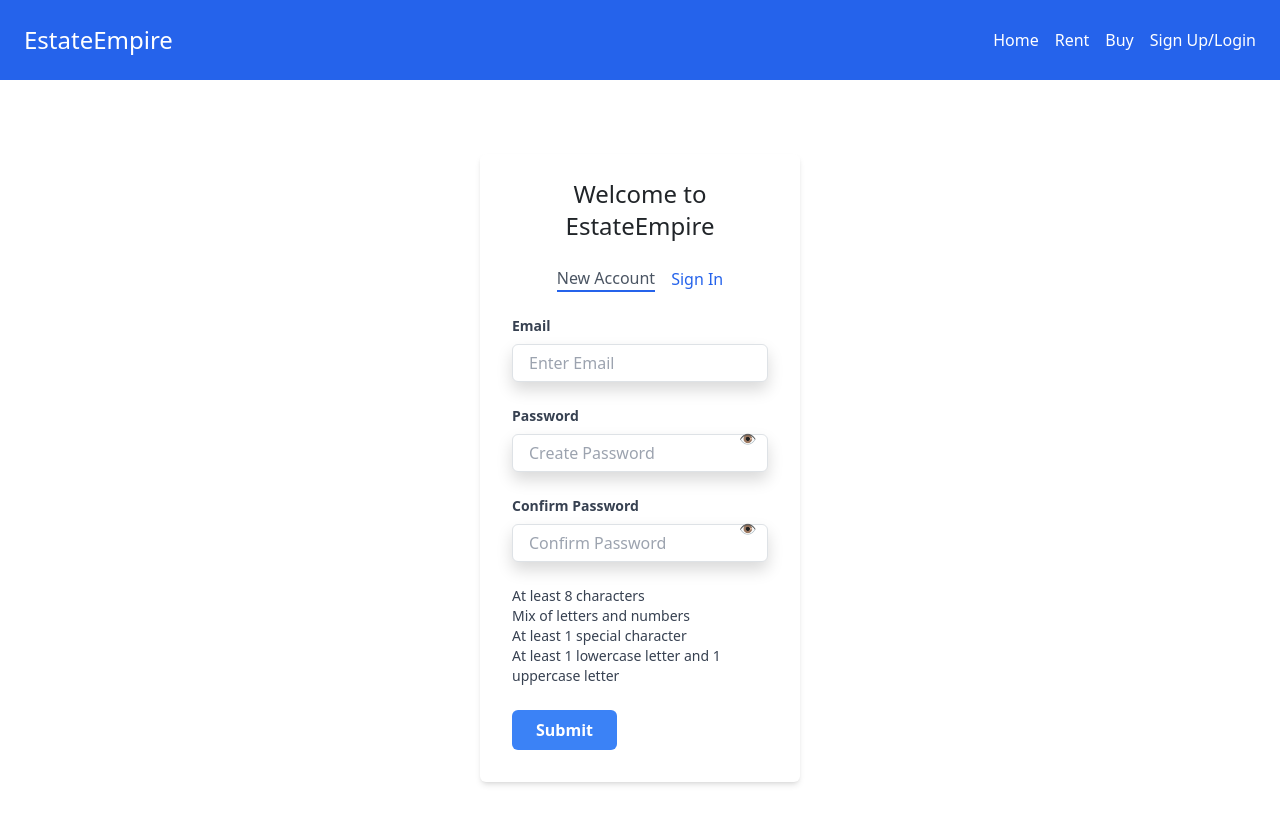
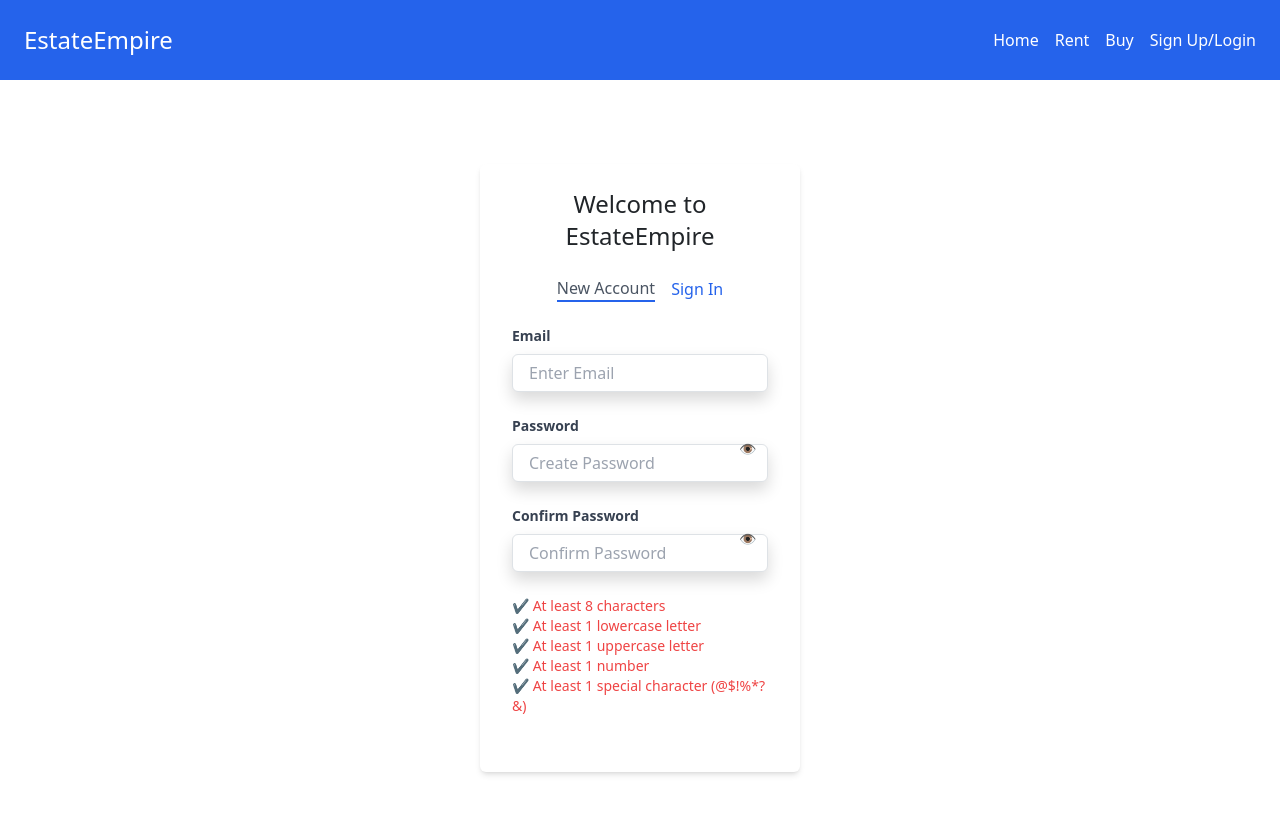
Before and after one commit to Eman-01/EstateEmpire-frontend, a React (Vite) app: page /signup in a window 1280 px wide. Shown: the top 824 px of the page. Built offline with nearby package versions, Linux system fonts and the light colour scheme.

Commit message:
added few modification

```diff
--- a/src/components/Login.jsx
+++ b/src/components/Login.jsx
@@ -1,3 +1,4 @@
+// src/pages/Login.jsx
 import React, { useState } from 'react';
 import { useNavigate } from 'react-router-dom';
 
@@ -5,13 +6,30 @@ const Login = ({ onLogin }) => {
   const [email, setEmail] = useState('');
   const [password, setPassword] = useState('');
   const [showPassword, setShowPassword] = useState(false);
+  const [errorMessage, setErrorMessage] = useState('');
   const navigate = useNavigate();
 
   const handleSubmit = (e) => {
     e.preventDefault();
-
+    const user = getUserByEmail(email);
+    if (!user) {
+      setErrorMessage('Account not created');
+      return;
+    }
+    if (user.password !== password) {
+      setErrorMessage('Incorrect password');
+      return;
+    }
     onLogin(email);
     navigate('/');
+  };
+
+  // Mock function to get user by email
+  const getUserByEmail = (email) => {
+    // Replace with actual logic to get user by email
+    // For now, it returns a mock user for demonstration purposes
+    const mockUser = { email: 'test@example.com', password: 'Test@1234' };
+    return email === mockUser.email ? mockUser : null;
   };
 
   return (
@@ -20,8 +38,8 @@ const Login = ({ onLogin }) => {
         <form onSubmit={handleSubmit} className="bg-white shadow-md rounded px-8 pt-6 pb-8 mb-4">
           <h2 className="mb-4 text-center text-2xl">Welcome to EstateEmpire</h2>
           <div className="flex justify-center mb-4">
-            <button type="button" onClick={() => navigate('/signup')} className="text-gray-600 border-b-2 border-blue-600">Sign In</button>
-            <button type="button" onClick={() => navigate('/login')} className="text-blue-600">Login</button>
+            <button type="button" onClick={() => navigate('/signup')} className="mr-4 text-blue-600">New Account</button>
+            <button type="button" className="text-gray-600 border-b-2 border-blue-600">Sign In</button>
           </div>
           <div className="mb-4">
             <label className="block text-gray-700 text-sm font-bold mb-2">Email</label>
@@ -46,9 +64,10 @@ const Login = ({ onLogin }) => {
               {showPassword ? '🙈' : '👁️'}
             </button>
           </div>
+          {errorMessage && <p className="text-red-500 text-xs italic mb-4">{errorMessage}</p>}
           <div className="flex items-center justify-between">
             <button type="submit" className="bg-blue-500 hover:bg-blue-700 text-white font-bold py-2 px-4 rounded focus:outline-none focus:shadow-outline">
-              Login
+              Submit
             </button>
           </div>
         </form>
--- a/src/components/Signup.jsx
+++ b/src/components/Signup.jsx
@@ -1,4 +1,4 @@
-import React, { useState } from 'react';
+import React, { useState, useEffect } from 'react';
 import { useNavigate } from 'react-router-dom';
 
 const Signup = ({ onSignup }) => {
@@ -7,6 +7,15 @@ const Signup = ({ onSignup }) => {
   const [confirmPassword, setConfirmPassword] = useState('');
   const [showPassword, setShowPassword] = useState(false);
   const [showConfirmPassword, setShowConfirmPassword] = useState(false);
+  const [errorMessage, setErrorMessage] = useState('');
+  const [passwordValidations, setPasswordValidations] = useState({
+    length: false,
+    lowercase: false,
+    uppercase: false,
+    number: false,
+    specialChar: false,
+  });
+  const [isPasswordValid, setIsPasswordValid] = useState(false);
   const navigate = useNavigate();
 
   const validateEmail = (email) => {
@@ -15,25 +24,37 @@ const Signup = ({ onSignup }) => {
   };
 
   const validatePassword = (password) => {
-    const re = /^(?=.*[a-z])(?=.*[A-Z])(?=.*\d)(?=.*[@$!%*?&])[A-Za-z\d@$!%*?&]{8,}$/;
-    return re.test(password);
+    const validations = {
+      length: password.length >= 8,
+      lowercase: /[a-z]/.test(password),
+      uppercase: /[A-Z]/.test(password),
+      number: /\d/.test(password),
+      specialChar: /[@$!%*?&]/.test(password),
+    };
+    setPasswordValidations(validations);
+    return Object.values(validations).every(Boolean);
   };
+
+  useEffect(() => {
+    const isValid = validatePassword(password);
+    setIsPasswordValid(isValid);
+  }, [password]);
 
   const handleSubmit = (e) => {
     e.preventDefault();
     if (!validateEmail(email)) {
-      alert('Invalid email format');
+      setErrorMessage('Invalid email format');
       return;
     }
-    if (!validatePassword(password)) {
-      alert('Password does not meet the criteria');
+    if (!isPasswordValid) {
+      setErrorMessage('Password does not meet the criteria');
       return;
     }
     if (password !== confirmPassword) {
-      alert('Passwords do not match');
+      setErrorMessage('Passwords do not match');
       return;
     }
-    // Add signup logic here
+
     onSignup(email);
     navigate('/');
   };
@@ -84,15 +105,19 @@ const Signup = ({ onSignup }) => {
             </button>
           </div>
           <div className="mb-4">
-            <p className="text-gray-700 text-sm">At least 8 characters</p>
-            <p className="text-gray-700 text-sm">Mix of letters and numbers</p>
-            <p className="text-gray-700 text-sm">At least 1 special character</p>
-            <p className="text-gray-700 text-sm">At least 1 lowercase letter and 1 uppercase letter</p>
+            <p className={`text-sm ${passwordValidations.length ? 'text-green-500' : 'text-red-500'}`}>✔️ At least 8 characters</p>
+            <p className={`text-sm ${passwordValidations.lowercase ? 'text-green-500' : 'text-red-500'}`}>✔️ At least 1 lowercase letter</p>
+            <p className={`text-sm ${passwordValidations.uppercase ? 'text-green-500' : 'text-red-500'}`}>✔️ At least 1 uppercase letter</p>
+            <p className={`text-sm ${passwordValidations.number ? 'text-green-500' : 'text-red-500'}`}>✔️ At least 1 number</p>
+            <p className={`text-sm ${passwordValidations.specialChar ? 'text-green-500' : 'text-red-500'}`}>✔️ At least 1 special character (@$!%*?&)</p>
           </div>
+          {errorMessage && <p className="text-red-500 text-xs italic mb-4">{errorMessage}</p>}
           <div className="flex items-center justify-between">
-            <button type="submit" className="bg-blue-500 hover:bg-blue-700 text-white font-bold py-2 px-4 rounded focus:outline-none focus:shadow-outline">
-              Submit
-            </button>
+            {isPasswordValid && (
+              <button type="submit" className="bg-blue-500 hover:bg-blue-700 text-white font-bold py-2 px-4 rounded focus:outline-none focus:shadow-outline">
+                Submit
+              </button>
+            )}
           </div>
         </form>
       </div>
```
